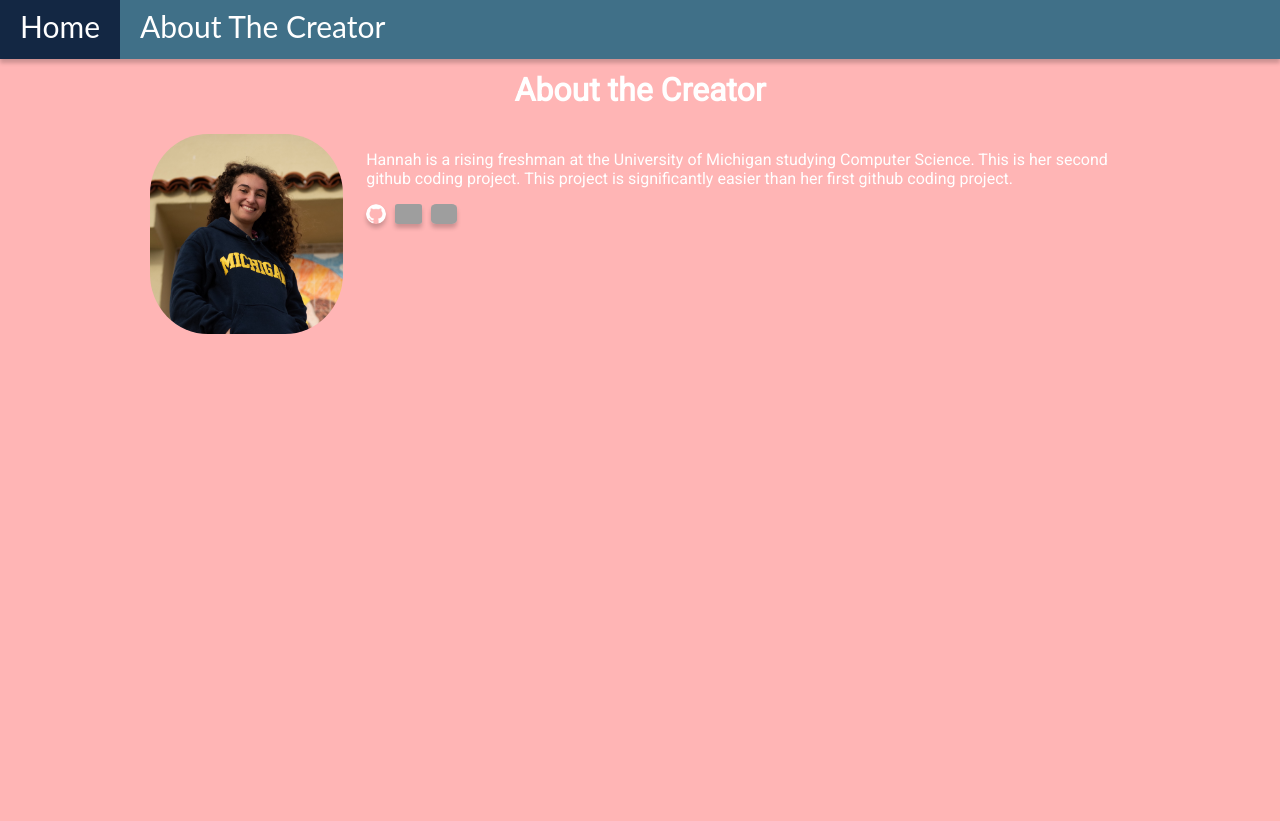
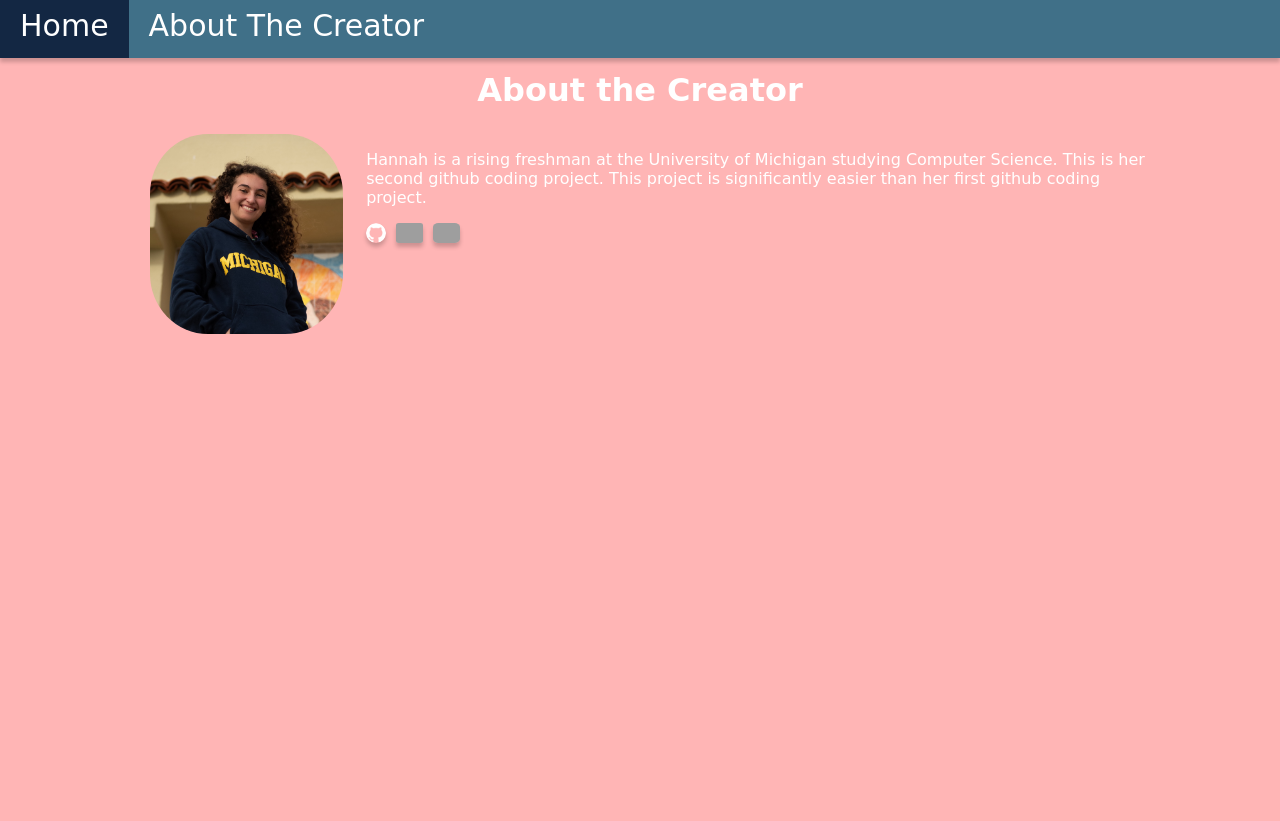
Before and after one commit to hannahsalameh/milk-randomizer, a Python web app: template templates/aboutme.html in a window 1280 px wide. Run offline with Jinja, Linux system fonts and the light colour scheme; the template is opened without the code that fills it, so the values that code supplies are empty; grey boxes are pictures that could not be loaded.

Commit message:
changed all fonts to comic sans

```diff
--- a/stylesheets/style.css
+++ b/stylesheets/style.css
@@ -3,7 +3,7 @@
 
 html{
   color: white;
-  font-family: 'Roboto', sans-serif;
+  font-family:"Comic Sans MS", cursive, sans-serif;
   text-align: center;
   background-color: #ffb5b5;
 }
@@ -40,7 +40,7 @@ nav{
   background-color: #407088;
   border-style: none;
   color: white;
-  font-family: 'Lato', sans-serif;
+  font-family: "Comic Sans MS", cursive, sans-serif;
   font-size: 30px;
   white-space: nowrap;
   margin-top: 0;
@@ -70,10 +70,15 @@ nav{
   color:white;
   border-style:none;
   font-size: 16px;
+  font-family: "Comic Sans MS", cursive, sans-serif;
 }
 
 .colors:hover {
   text-decoration: underline;
+}
+
+#nyan{
+  height:50px;
 }
 /*about me page css*/
 
--- a/templates/home.html
+++ b/templates/home.html
@@ -16,6 +16,7 @@
     </nav>
     <h1>Get Your Milk Here!</h1>
     <img src="{{img}}" alt="milk_picture" class="milk"> <br>
+    <img src="https://media1.giphy.com/media/7lsw8RenVcjCM/source.gif" alt="nyan_cat"id="nyan"><br>
     <button type="button" onClick="random_color()" name="button" class="colors">Change Background Color!</button>
     <button type="button" onClick="reset_color()" class="colors">Reset</button>
   </body>
```
